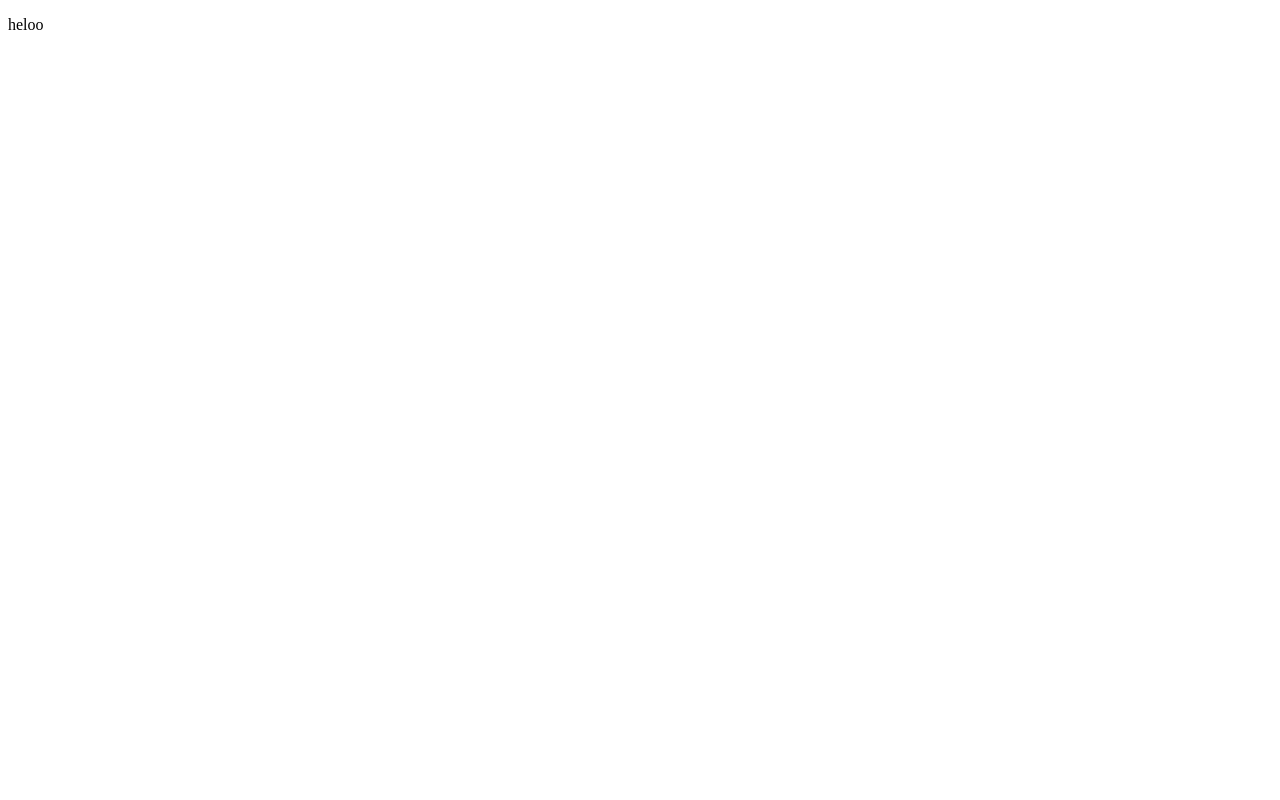
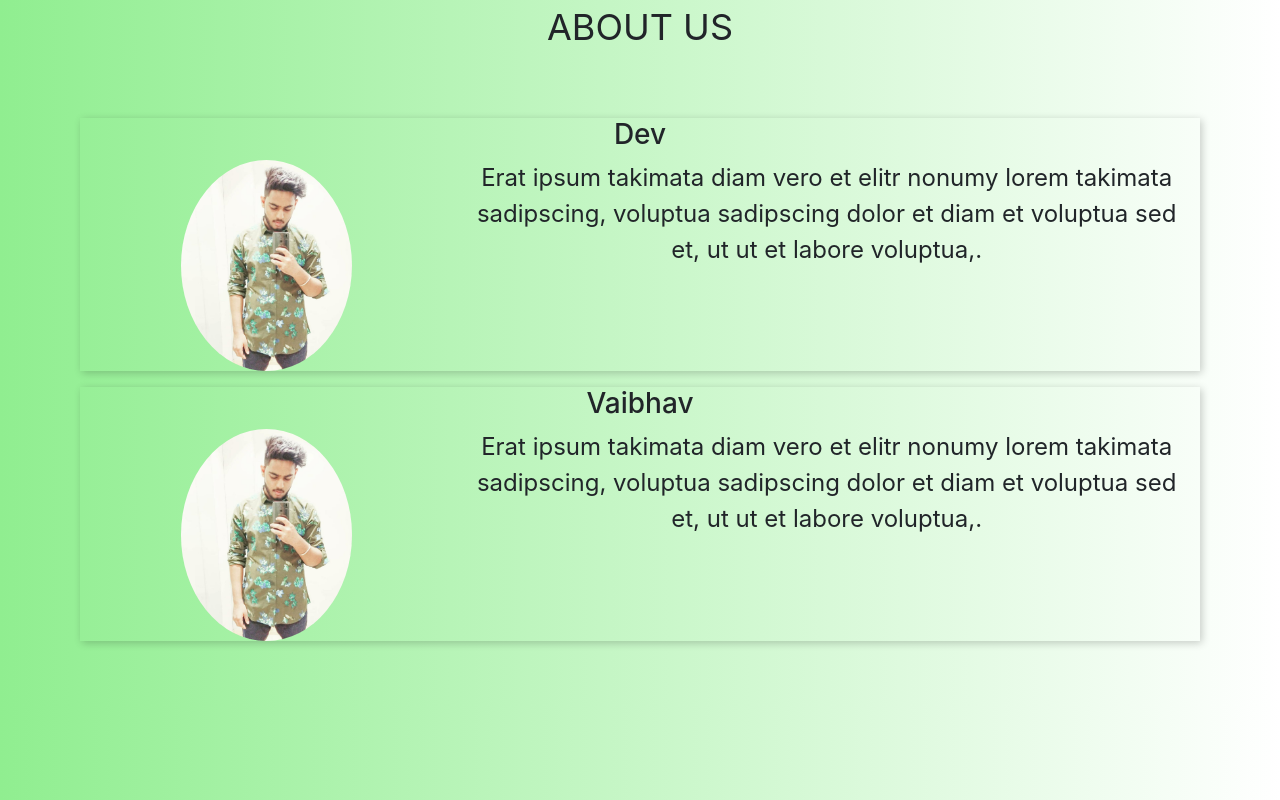
Before and after one commit to devgulati1/HackJaipur, a plain HTML site: page about.html in a window 1280 px wide. Drawn offline with nearby package versions, Linux system fonts and the light colour scheme.

Commit message:
added files

```diff
--- /dev/null
+++ b/about.css
@@ -0,0 +1,9 @@
+html,body {
+    background: linear-gradient(to right,lightgreen,white);
+}
+img-profile {
+
+        height: 50% ;
+
+
+}
--- a/about.html
+++ b/about.html
@@ -1,11 +1,54 @@
 <!DOCTYPE html>
 <html lang="en">
 <head>
+    <link rel ="stylesheet"  type="text/css" href="about.css"/>
     <meta charset="UTF-8">
+
     <meta name="viewport" content="width=device-width, initial-scale=1.0">
-    <title>Document</title>
+    <link rel="stylesheet" href="https://stackpath.bootstrapcdn.com/bootstrap/4.5.0/css/bootstrap.min.css" integrity="sha384-9aIt2nRpC12Uk9gS9baDl411NQApFmC26EwAOH8WgZl5MYYxFfc+NcPb1dKGj7Sk" crossorigin="anonymous">
+    <link rel="stylesheet" href="https://unpkg.com/tachyons@4.12.0/css/tachyons.min.css"/>
+
+    <title>About</title>
 </head>
 <body>
-    <p>heloo</p>
+    <div class="aboutdiv">
+        <div class="tc f2">
+            ABOUT US
+        </div>
+        <div class="tc ma5 bg-color-light-green  f3 lh-copy" >
+            <div class="dev shadow-4 grow ma3">
+                <h3>Dev</h3>
+                <div class="container">
+                    <div class="row">
+                        <div class="col-md-4 profile-img">
+                            <img src="images/dev.jpeg" alt="dev" class="img-profile w-50 rounded-circle">
+                        </div>
+                        <div class="col-md-8  ">
+                            <p>Erat ipsum takimata diam vero et elitr nonumy lorem takimata sadipscing, voluptua sadipscing dolor et diam et voluptua sed et, ut ut et labore voluptua,.</p>
+                        </div>
+                    </div>
+
+
+
+                </div>
+            </div>
+            <div class="vaibhav shadow-4 grow ma3   f3lh-copy" >
+                <h3>Vaibhav</h3>
+                <div class="container">
+                    <div class="row">
+                        <div class="col-md-4 profile-img ">
+                            <img src="images/dev.jpeg" alt="dev" class="img-profile w-50 rounded-circle">
+                        </div>
+                        <div class="col-md-8  ">
+                            <p>Erat ipsum takimata diam vero et elitr nonumy lorem takimata sadipscing, voluptua sadipscing dolor et diam et voluptua sed et, ut ut et labore voluptua,.</p>
+                        </div>
+                    </div>
+            </div>
+        </div>
+    </div>
+
+    <script src="https://code.jquery.com/jquery-3.5.1.slim.min.js" integrity="sha384-DfXdz2htPH0lsSSs5nCTpuj/zy4C+OGpamoFVy38MVBnE+IbbVYUew+OrCXaRkfj" crossorigin="anonymous"></script>
+<script src="https://cdn.jsdelivr.net/npm/popper.js@1.16.0/dist/umd/popper.min.js" integrity="sha384-Q6E9RHvbIyZFJoft+2mJbHaEWldlvI9IOYy5n3zV9zzTtmI3UksdQRVvoxMfooAo" crossorigin="anonymous"></script>
+<script src="https://stackpath.bootstrapcdn.com/bootstrap/4.5.0/js/bootstrap.min.js" integrity="sha384-OgVRvuATP1z7JjHLkuOU7Xw704+h835Lr+6QL9UvYjZE3Ipu6Tp75j7Bh/kR0JKI" crossorigin="anonymous"></script>
 </body>
 </html>
```
Also changed, not shown: index.html (+2 -1 lines), images/dev.jpeg (added).
